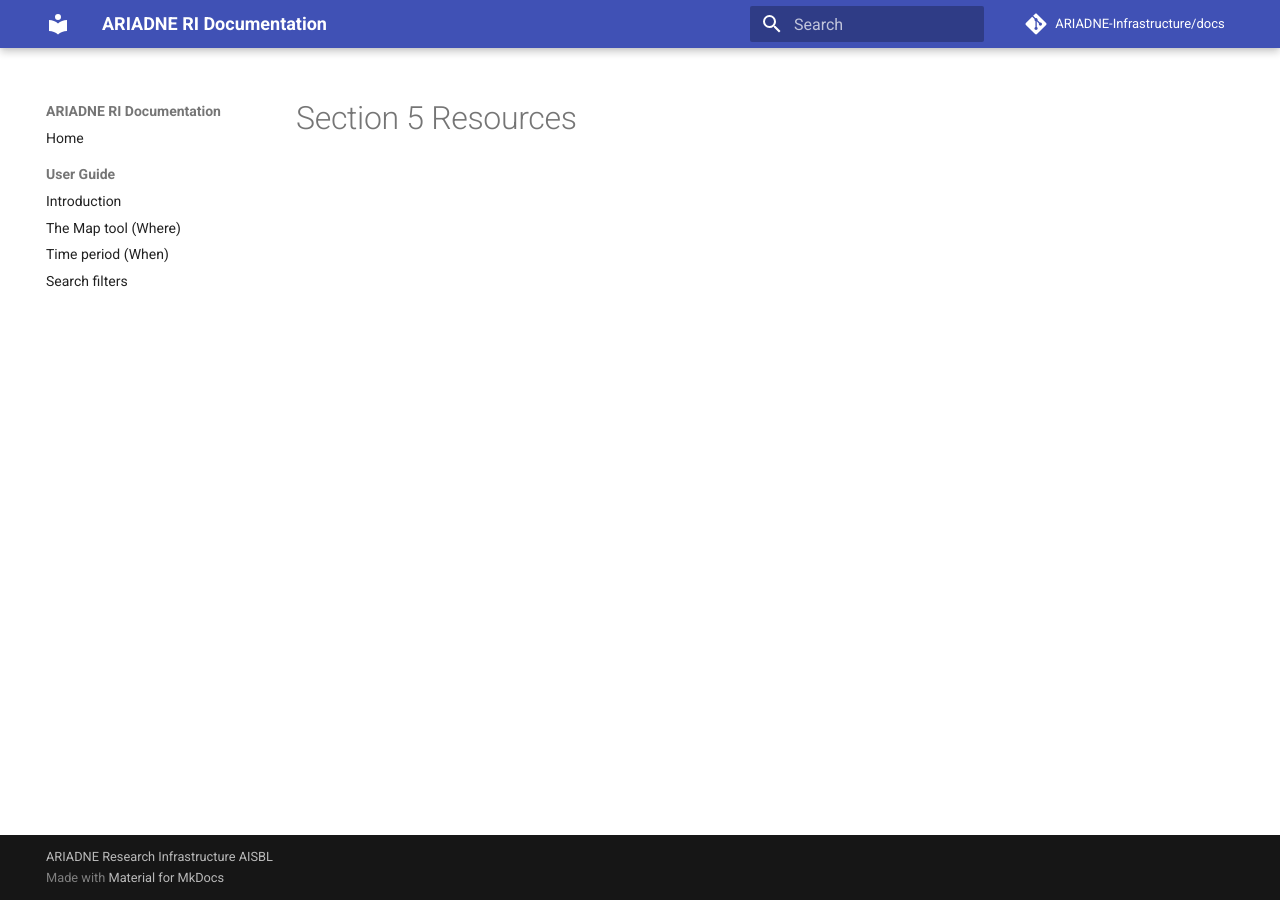
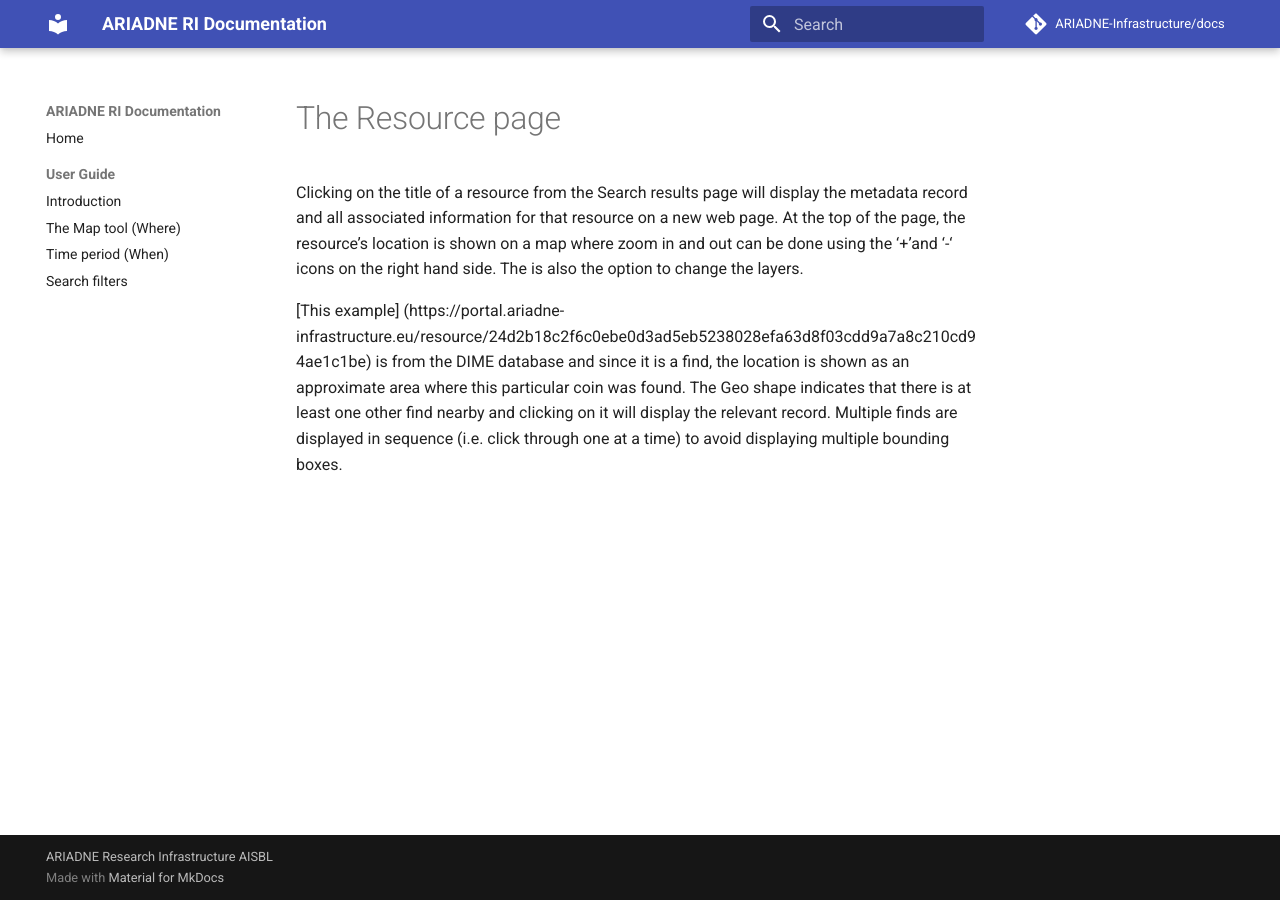
Before and after one commit to uoy-ads/hsds-data-catalogue-docs, an MkDocs documentation site: the page built from docs/Portal_User_Guide/Section-5_Resources.md, in a window 1280 px wide. Built offline with MkDocs 1.6.1 and Material for MkDocs 9.7.7, drawn with Linux system fonts in a browser that asks for light colours; comment, search, counter and statistics services are not loaded.

Commit message:
Update Section-5_Resources.md

```diff
--- a/docs/Portal_User_Guide/Section-5_Resources.md
+++ b/docs/Portal_User_Guide/Section-5_Resources.md
@@ -1,3 +1,7 @@
 ---
 description: Individual resource records from the ARIADNE Portal Catalogue.
 ---
+# The Resource page
+Clicking on the title of a resource from the Search results page will display the metadata record and all associated information for that resource on a new web page. At the top of the page, the resource’s location is shown on a map where zoom in and out can be done using the ‘+’and ‘-‘ icons on the right hand side. The is also the option to change the layers.
+
+[This example] (https://portal.ariadne-infrastructure.eu/resource/24d2b18c2f6c0ebe0d3ad5eb5238028efa63d8f03cdd9a7a8c210cd94ae1c1be) is from the DIME database and since it is a find, the location is shown as an approximate area where this particular coin was found. The Geo shape indicates that there is at least one other find nearby and clicking on it will display the relevant record. Multiple finds are displayed in sequence (i.e. click through one at a time) to avoid displaying multiple bounding boxes.
```
